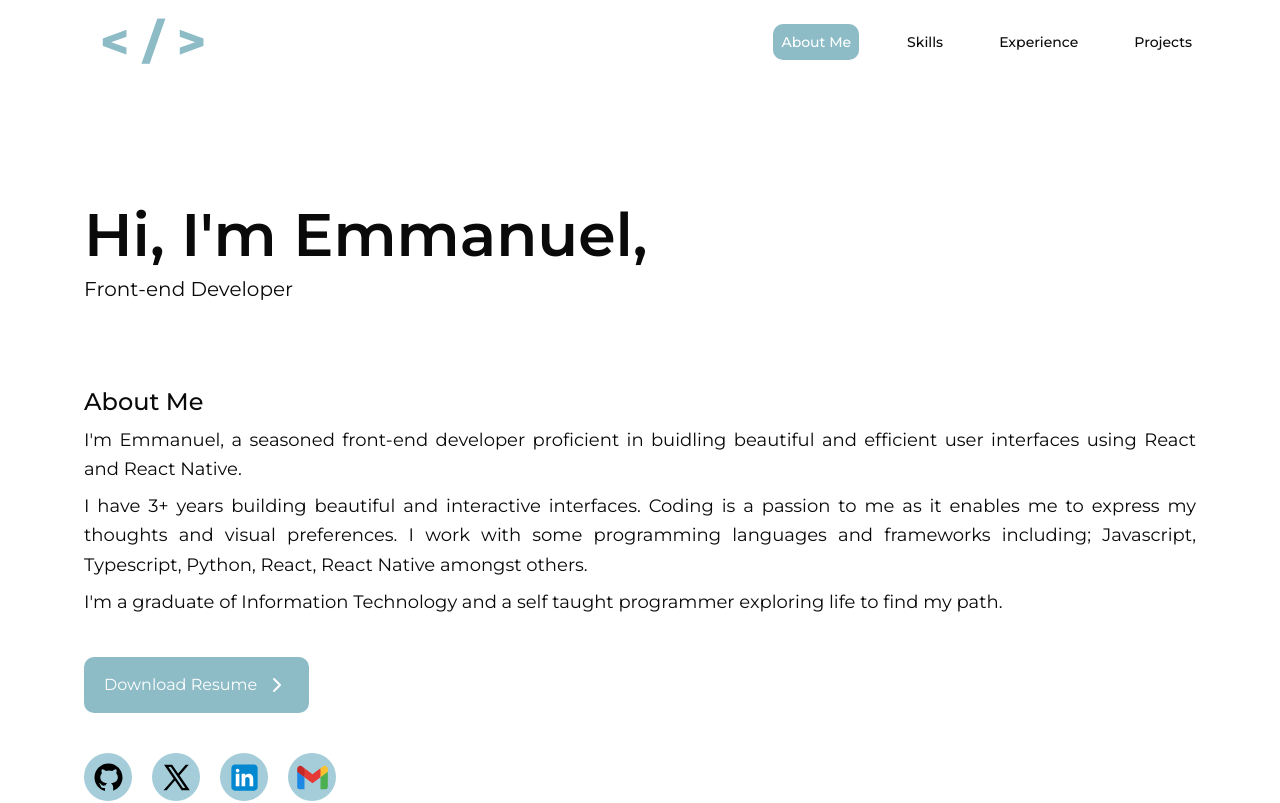
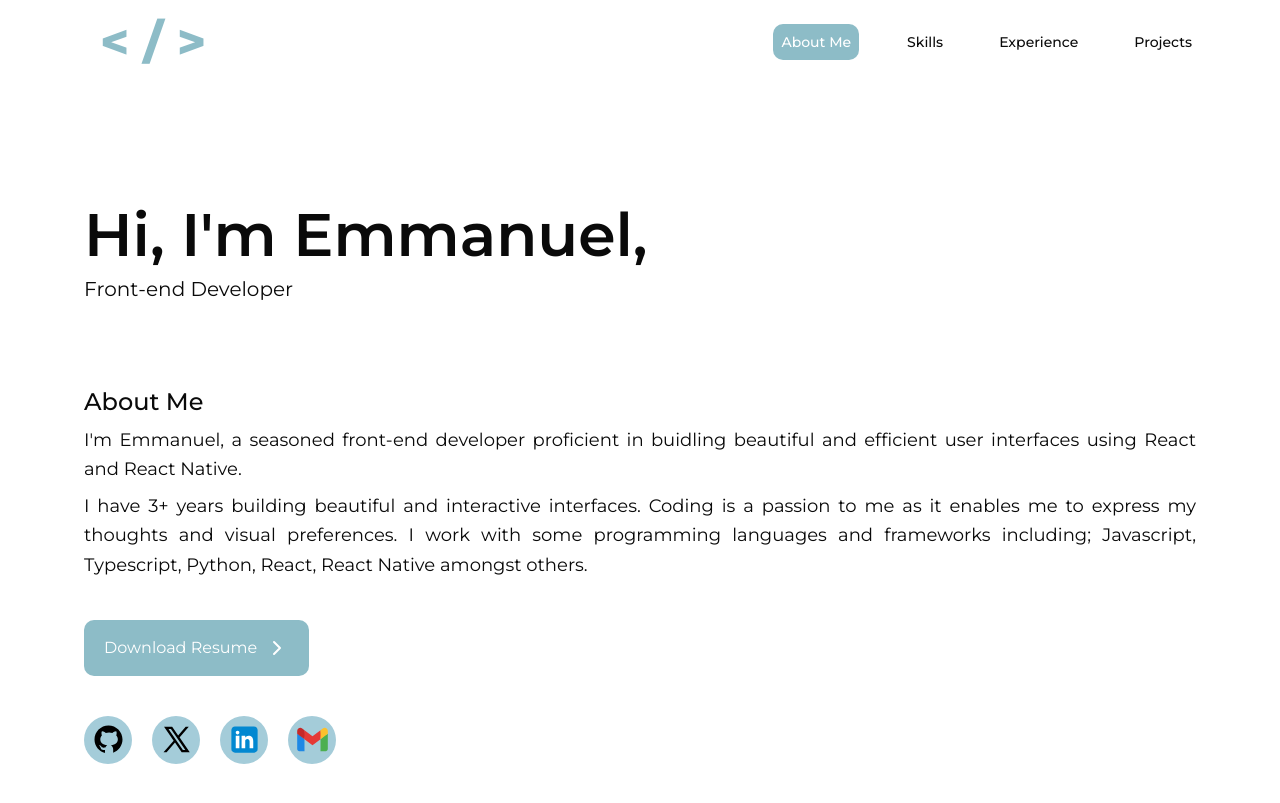
Before and after one commit to Opesco12/my-portfolio, a React (Vite) app: page / in a window 1280 px wide. Shown: the top 803 px of the page. Built offline with nearby package versions, Linux system fonts and the light colour scheme.

Commit message:
made changes

```diff
--- a/src/components/sections/About.tsx
+++ b/src/components/sections/About.tsx
@@ -34,10 +34,10 @@ const About = () => {
             frameworks including; Javascript, Typescript, Python, React, React
             Native amongst others.
           </p>
-          <p className="leading-relaxed my-2 text-justify md:text-lg">
+          {/* <p className="leading-relaxed my-2 text-justify md:text-lg">
             I'm a graduate of Information Technology and a self taught
             programmer exploring life to find my path.
-          </p>
+          </p> */}
         </div>
         <div className="my-10 ">
           <button className="bg-primary cursor-pointer text-white py-4 px-5 rounded-lg  hover:bg-light-primary">
```
